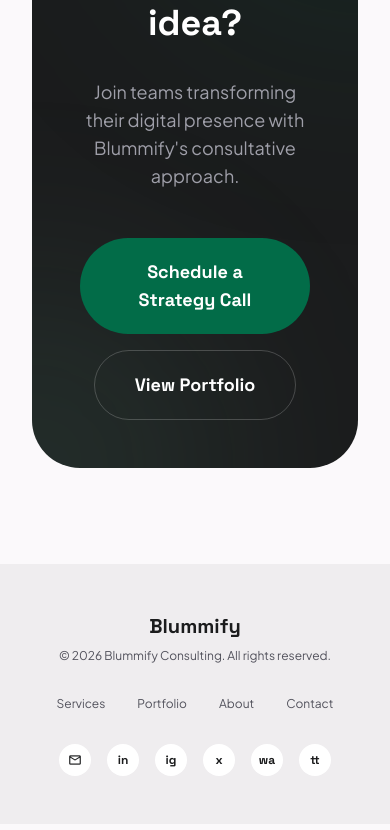
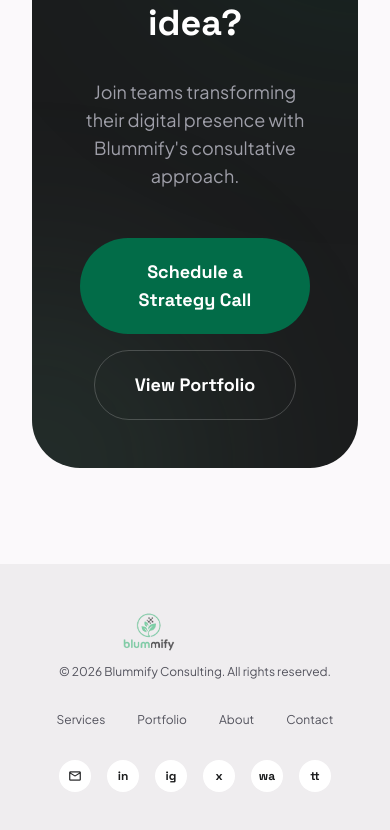
Before and after one commit to blummify/blummify-platform, a Next.js app: page / in a window 390 px wide. Shown: the part 5650-6480 px from the top of the page. Built offline with nearby package versions, Linux system fonts and the light colour scheme; no server answers.

Commit message:
feat(layout): update footer branding with logo integration
- Replace text branding with a logo link in the footer for improved visual appeal
- Enhance footer layout for better alignment and responsiveness

```diff
--- a/app/layout.tsx
+++ b/app/layout.tsx
@@ -115,8 +115,20 @@ export default function RootLayout({
         <footer className="bg-[#EFEDEF] w-full py-12">
           <div className="flex flex-col md:flex-row justify-between items-center px-12 max-w-7xl mx-auto">
             <div className="mb-8 md:mb-0 text-center md:text-left">
-              <div className="text-xl font-bold text-[#1B1C1D] font-headline mb-2">
-                Blummify
+              <div className="mb-3 flex justify-center md:justify-start">
+                <Link
+                  href="/"
+                  className="relative block h-10 w-36 transition-transform duration-300 hover:-translate-y-0.5"
+                  aria-label="Blummify Home"
+                >
+                  <Image
+                    src="/blummifly-logo.png"
+                    alt="Blummify"
+                    fill
+                    sizes="180px"
+                    className="object-contain object-left"
+                  />
+                </Link>
               </div>
               <p className="font-body text-xs text-zinc-600">
                 © {new Date().getFullYear()} Blummify Consulting. All rights
```
